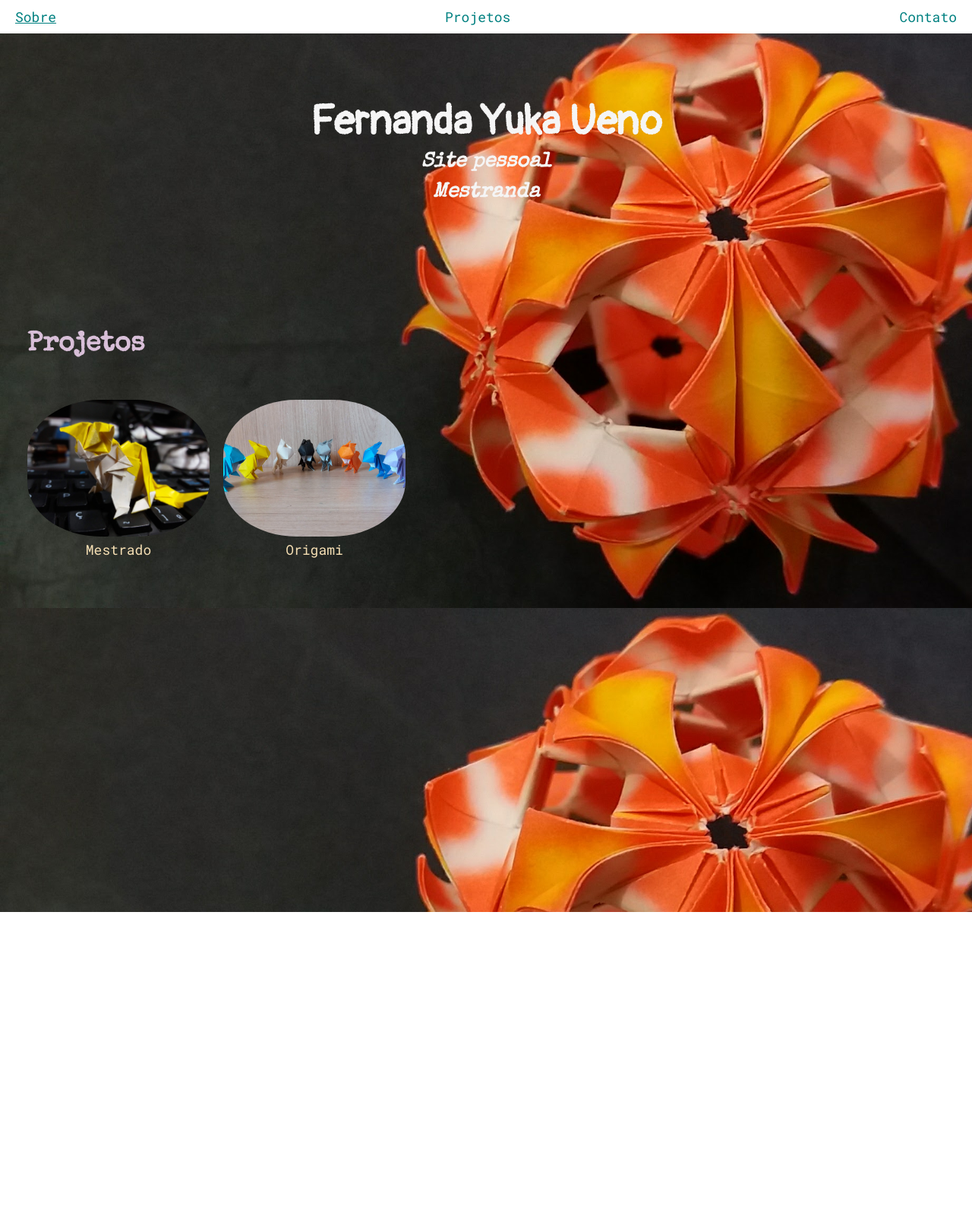
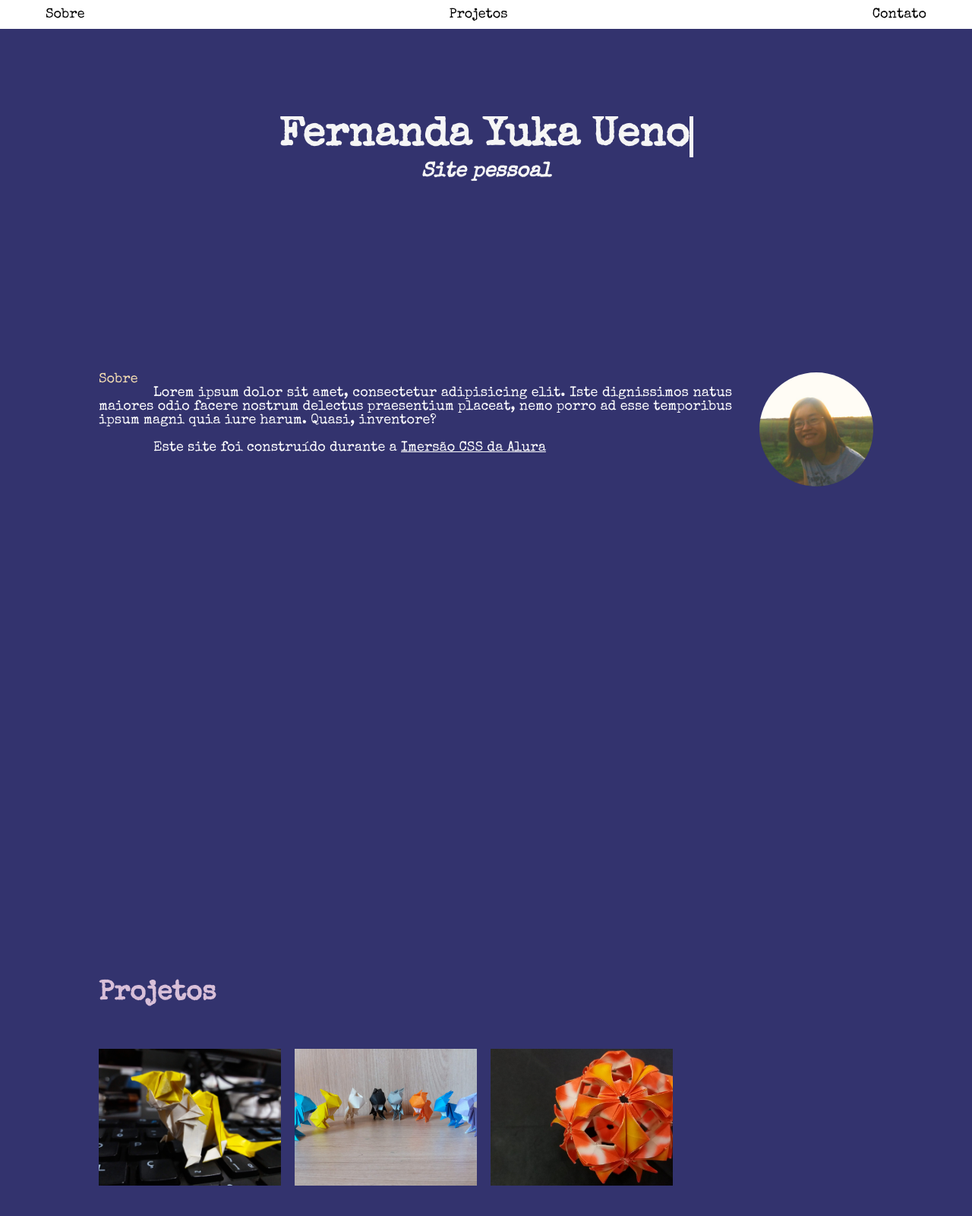
Before and after one commit to yukaueno/imerssaocss, a plain HTML site: page index.html in a window 1280 px wide. Shown: the top 1600 px of the page at 76% size. Before the commit the page ends 1200 px from the top, so only its background shows below. Drawn offline with nearby package versions, Linux system fonts and the light colour scheme.

Commit message:
Aula 4 e 5

```diff
--- a/css/estilos.css
+++ b/css/estilos.css
@@ -7,10 +7,10 @@
 }
 
 body {
-    background-image: url('../img/kusudama.jpg');
-    /*background-color: darkgoldenrod;*/
-    background-size: auto 100vh;
-    font-family: 'Roboto Mono', monospace;
+    /*background-image: url('file:///home/fyukaueno/Documents/imersao-css/img/kusudama.jpg');*/
+    background-color: rgb(51, 51, 110);
+    background-size: auto 150vh;
+    font-family: 'Special Elite', cursive;
     height: 100vh;
     font-size: 12px;
 }
@@ -41,6 +41,7 @@ header {
     position: fixed;
     width: 100vw;
     top: 0;
+    z-index: 1;
 }
 
 .menu ul {
@@ -55,16 +56,48 @@ header {
 .menu a {
     display: block;
     padding: 10px 20px;
+    transition: background-color 0.5s, color 1s;
+}
+
+.menu a:active,
+.menu a:hover {
+    text-shadow: 0px 0px 15px rgb(47, 49, 136);
 }
 
 a {
-    color: teal;
+    color: black;
     text-decoration: none;
 }
 
 a:hover {
     text-decoration: underline;
 }
+
+.titulo h1{
+    overflow: hidden; /* Ensures the content is not revealed until the animation */
+    border-right: .1em solid whitesmoke; /* The typwriter cursor */
+    white-space: nowrap; /* Keeps the content on a single line */
+    margin: 0 auto; /* Gives that scrolling effect as the typing happens */
+    letter-spacing: .0em; /* Adjust as needed */
+    animation:
+      typing 3.5s steps(40, end),
+      blink-caret .75s step-end infinite;
+}
+
+/* The typing effect */
+@keyframes typing {
+    from {
+        width: 0;
+        text-shadow: 0px 0px 15px rgb(255, 255, 1);
+    }
+    to { width: 100% }
+}
+
+@keyframes blink-caret {
+    from, to { border-color: transparent }
+    50% { border-color: whitesmoke; }
+}
+
 
 .site-subtitle,
 .site-title {
@@ -74,7 +107,7 @@ a:hover {
 
 .site-title {
     font-size: 3em;
-    font-family: 'Pangolin', cursive;
+    font-family: 'Special Elite', cursive;
 }
 
 .site-subtitle {
@@ -83,17 +116,58 @@ a:hover {
     line-height: 1.5em;
 }
 
+.sobre,
+.contato,
 .portfolio {
-    padding: 2em;
+    padding: 5em;
     color: wheat;
-    height: 100vh;
+    min-height: 100vh;
 }
 
+@media (min-width: 1200px) {
+    .container {
+        margin-left: auto;
+        margin-right: auto;
+        max-width: 1200px;
+    }
+}
+
+.sobre h2,
+.contato h2,
 .portfolio h2 {
     color: thistle;
     font-family: 'Special Elite', cursive;
     font-size: 2em;
     margin-bottom: 1.5em;
+}
+
+.sobre a{
+    color: white;
+    text-decoration: underline;
+}
+
+.sobre a:hover {
+    text-shadow: 0px 0px 15px rgb(255, 255, 0);
+}
+
+.sobre .avatar {
+    float: right;
+    margin-left: 2em;
+}
+
+.sobre .avatar img {
+    max-width:200px;
+    max-height:150px;
+    width: auto;
+    height: auto;
+    clip-path: circle();
+}
+
+.sobre p {
+    color: white;
+    margin-bottom: 1em;
+    text-indent: 4em;
+    text-align: justify;
 }
 
 .portfolio .grid {
@@ -121,10 +195,49 @@ a:hover {
 
 .img-portfolio {
     height: 180px;
-    width: 240px;
+    width: 100%;
     object-fit: cover;
-    border-radius: 40%;
+    border-radius: 3    0%;
+    transition: transform 500ms;
 }
+
+/*.img-portfolio:hover {
+    transform: scale(1.3);
+}*/
+
+.flip-card {
+    perspective: 500px;
+}
+
+.flip-card:hover .card{
+    transform: rotateY(180deg);
+}
+
+.card {
+    position: relative;
+    transform-style: preserve-3d;
+    transition: transform 1s;
+}
+
+
+
+.card-front,
+.card-back {
+    backface-visibility: hidden;
+    left: 0;
+    position: absolute;
+    top: 0;
+}
+
+.card-back {
+    background-color: rgb(159, 159, 228);
+    height: 180px;
+    width: 100%;
+    transform: rotateY(180deg);
+    text-align: center;
+}
+
+
 
 @media (min-width: 880px;) {
     .img-portfolio {
@@ -132,3 +245,23 @@ a:hover {
         width: 100%;
     }
 }
+
+.contato .icons{
+    text-align: center;
+}
+
+.contato a {
+    color: whitesmoke;
+    font-size: 4em;
+    transition: text-shadow 1s;
+}
+
+.contato a:hover {
+    text-decoration: none;
+    text-shadow: 0px 0px 15px rgb(255, 255, 0);
+}
+
+.contato a:active {
+    text-decoration: none;
+    text-shadow: 0px 0px 15px rgb(255, 0, 0);
+}
--- a/index.html
+++ b/index.html
@@ -9,35 +9,98 @@
 	<link
 		href="https://fonts.googleapis.com/css2?family=EB+Garamond&family=Pangolin&family=Roboto+Mono:wght@300;400&family=Special+Elite&display=swap"
 		rel="stylesheet">
+		<script src="https://kit.fontawesome.com/816858f8a6.js" crossorigin="anonymous"></script>
 </head>
 
 <body>
 	<header>
 		<nav class="menu">
-			<ul>
-				<li><a href="#">Sobre</a></li>
-				<li><a href="#">Projetos</a></li>
-				<li><a href="#">Contato</a></li>
+			<ul class="container">
+				<li><a href="#sobre">Sobre</a></li>
+				<li><a href="#portfolio">Projetos</a></li>
+				<li><a href="#contato">Contato</a></li>
 			</ul>
 		</nav>
-		<div>
+		<div class="titulo">
 			<h1 class="site-title">Fernanda Yuka Ueno</h1>
 			<h2 class="site-subtitle">Site pessoal</h2>
-			<h2 class="site-subtitle">Mestranda</h2>
 		</div>
 	</header>
-	<section class="portfolio">
+	<section class="sobre container">
+		<head>Sobre</head>
+		<figure class="avatar">
+			<img src="./img/foto.jpg" alt="Fernanda Yuka Ueno">
+		</figure>
+
+		<p>
+		Lorem ipsum dolor sit amet, consectetur adipisicing elit.
+		Iste dignissimos natus maiores odio facere nostrum delectus praesentium placeat,
+		nemo porro ad esse temporibus ipsum magni quia iure harum. Quasi, inventore?
+		</p>
+
+		<p>
+			Este site foi construído durante a <a href="https://www.alura.com.br/imersao-css">Imersão CSS da Alura</a>
+		</p>
+	</section>
+	<section class="portfolio container" id="portfolio">
 		<h2>Projetos</h2>
 
 		<div class="grid">
-			<figure>
-				<img class="img-portfolio" src="./img/gato.jpg" alt="Mestrado">
-				<figcaption>Mestrado</figcaption>
-			</figure>
-			<figure>
-				<img class="img-portfolio" src="./img/coelho.jpg" alt=">Origami">
-				<figcaption>Origami</figcaption>
-			</figure>
+
+			<div class="flip-card">
+				<div class="card">
+				<figure class="card-front">
+					<img class="img-portfolio" src="./img/gato.jpg" alt="Mestrado">
+					<!--<figcaption>Mestrado</figcaption>-->
+				</figure>
+				<div class="card-back">
+					Mestrado
+				</div>
+				</div>
+			</div>
+
+			<div class="flip-card">
+				<div class="card">
+					<figure>
+						<img class="img-portfolio" src="./img/coelho.jpg" alt=">Origami">
+						<!--<figcaption>Mestrado</figcaption>-->
+					</figure>
+				<div class="card-back">
+					Origami
+				</div>
+				</div>
+			</div>
+
+			<div class="flip-card">
+				<div class="card">
+					<figure>
+						<img class="img-portfolio" src="./img/kusudama.jpg" alt=">Coisas">
+						<!--<figcaption>Mestrado</figcaption>-->
+					</figure>
+				<div class="card-back">
+					Coisas
+				</div>
+				</div>
+			</div>
+
+
+
+		</div>
+
+	</section>
+	<section class="contato container" id="contato">
+		<h2>Contatos</h2>
+
+		<div class="grid icons">
+			<a target="_blank" href="https://github.com/yukaueno">
+				<i class="fab fa-github"></i>
+			</a>
+			<a target="_blank" href="https://linkedin.com/in/f-yuka-ueno-bb6451181">
+				<i class="fab fa-linkedin"></i>
+			</a>
+			<a target="_blank" href="https://www.instagram.com/f.yukaueno/">
+				<i class="fab fa-instagram"></i>
+			</a>
 		</div>
 
 	</section>
```
Also changed, not shown: img/foto.jpg (added).
